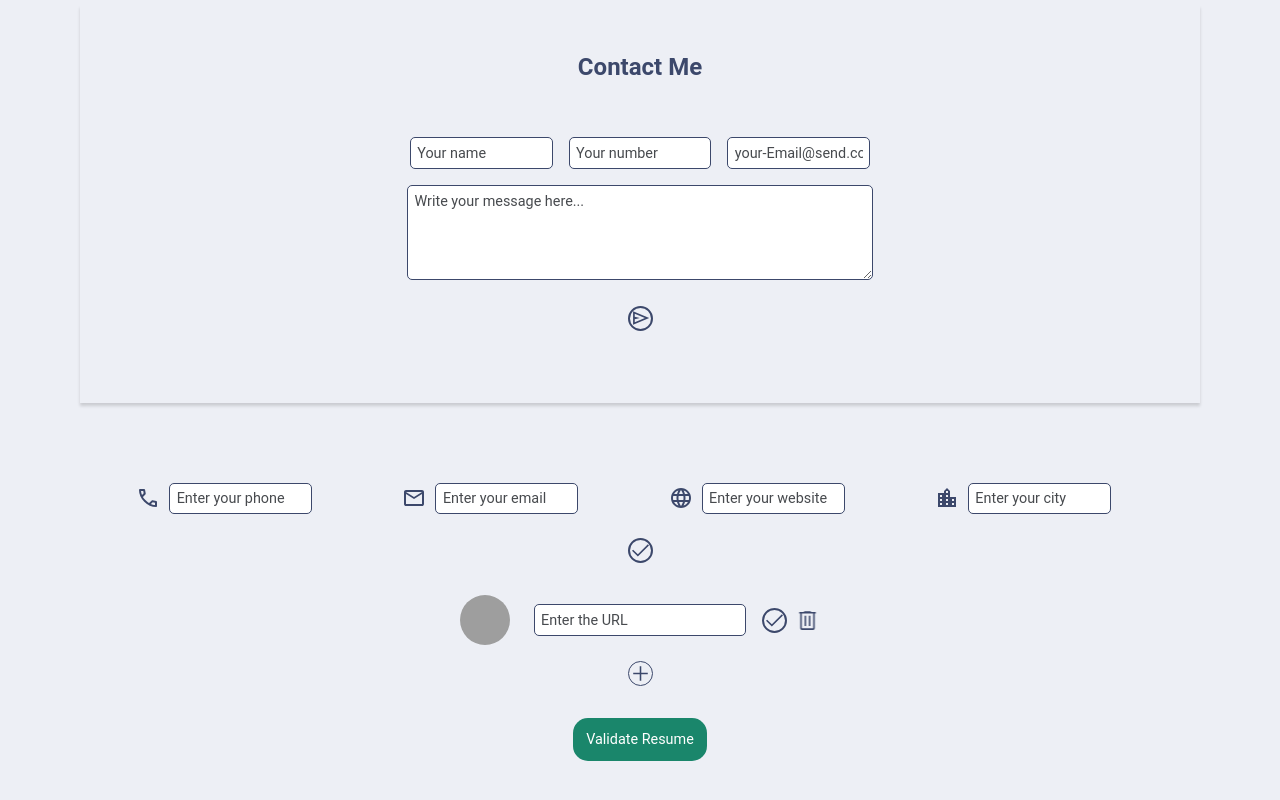
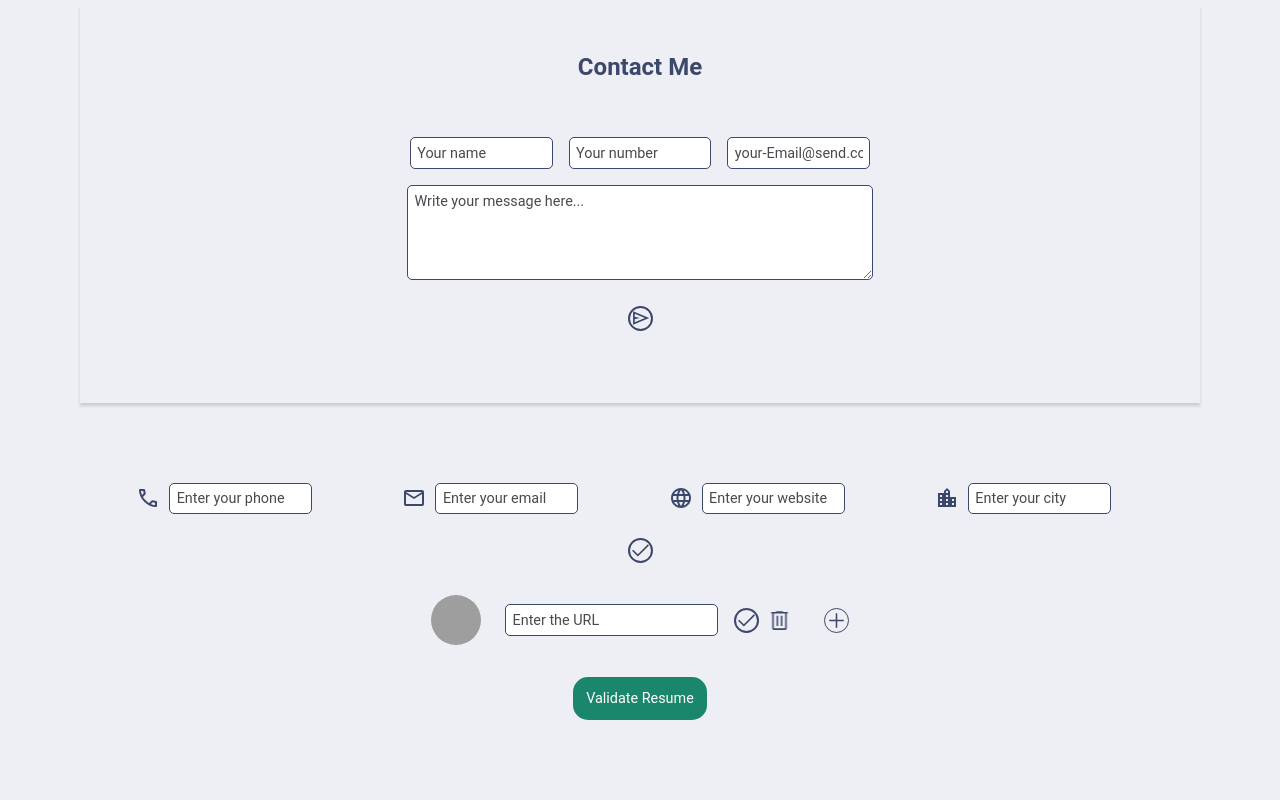
Before and after one commit to Fonkeyy/Project_CV-Application, a React (Vite) app: page / in a window 1280 px wide. Shown: the part 1424-2224 px from the top of the page. After the commit the page ends 2192 px from the top, so only its background shows below. Built offline with nearby package versions, Linux system fonts and the light colour scheme; grey boxes are pictures that could not be loaded.

Commit message:
fix SocialMediaBtn submitting state

```diff
--- a/src/Components/SocialMedia/SocialMedia.jsx
+++ b/src/Components/SocialMedia/SocialMedia.jsx
@@ -70,7 +70,7 @@ const SocialButton = ({ socialData, onSubmit, onDelete, submitted }) => {
                 />
             )}
 
-            {isValidated && socialData.url && (
+            {isValidated && (
                 <a href={`http://${socialData.url}`} target="_blank" rel="noreferrer">
                     <Button className={socialData.className} ariaLabel={socialData.id} />
                 </a>
--- a/src/Components/TileBtnWrapper/TileBtnWrapper.module.css
+++ b/src/Components/TileBtnWrapper/TileBtnWrapper.module.css
@@ -7,11 +7,4 @@
 
 .tile_btn_wrapper:hover {
     width: fit-content;
-    transition: width 3s ease;
 }
-
-@media screen and (min-width: 1000px) {
-    .tile_btn_wrapper {
-        /* grid-column-start: span 3; */
-    }
-}
--- a/src/Components/Tiles/SocialMediaTile/SocialMediaTile.jsx
+++ b/src/Components/Tiles/SocialMediaTile/SocialMediaTile.jsx
@@ -11,6 +11,7 @@ const SocialMediaTile = () => {
     const initialSocialButtons = socialMediaListCopy.slice(0, 1);
     const [socialBtns, setSocialBtns] = useState(initialSocialButtons);
     const { isValidated } = useContext(ValidContext);
+    const areAllSubmitted = socialMediaListCopy.every((obj) => obj.submitted === true);
 
     const handleSubmit = (selectedElement) => {
         const elementButton = socialBtns.find((el) => el.id === selectedElement.id);
@@ -19,9 +20,12 @@ const SocialMediaTile = () => {
         if (elementButton) {
             handleDelete(elementButton);
             elementItem.submitted = true;
-            setSocialBtns((prevBtns) => [...prevBtns, selectedElement]);
+            elementItem.url = selectedElement.url;
+            setSocialBtns((prevBtns) => [...prevBtns, elementItem]);
         } else {
-            setSocialBtns((prevBtns) => [...prevBtns, selectedElement]);
+            elementItem.submitted = true;
+            elementItem.url = selectedElement.url;
+            setSocialBtns((prevBtns) => [...prevBtns, elementItem]);
         }
     };
 
@@ -46,7 +50,7 @@ const SocialMediaTile = () => {
                         submitted={item.submitted}
                     />
                 ))}
-                {!isValidated && (
+                {!isValidated && !areAllSubmitted && (
                     <SocialAddButton
                         key={socialBtns.length}
                         className="add_btn"
--- a/src/Components/Tiles/SocialMediaTile/SocialMediaTile.module.css
+++ b/src/Components/Tiles/SocialMediaTile/SocialMediaTile.module.css
@@ -29,6 +29,11 @@
 }
 
 @media screen and (min-width: 720px) {
+    .social_media_tile {
+        flex-direction: row;
+        gap: 2rem;
+    }
+
     .social_media_wrapper {
         flex-direction: row;
         gap: 1.5rem;
```
Also changed, not shown: 1 other file (tests, documents, lock files or other folders).
